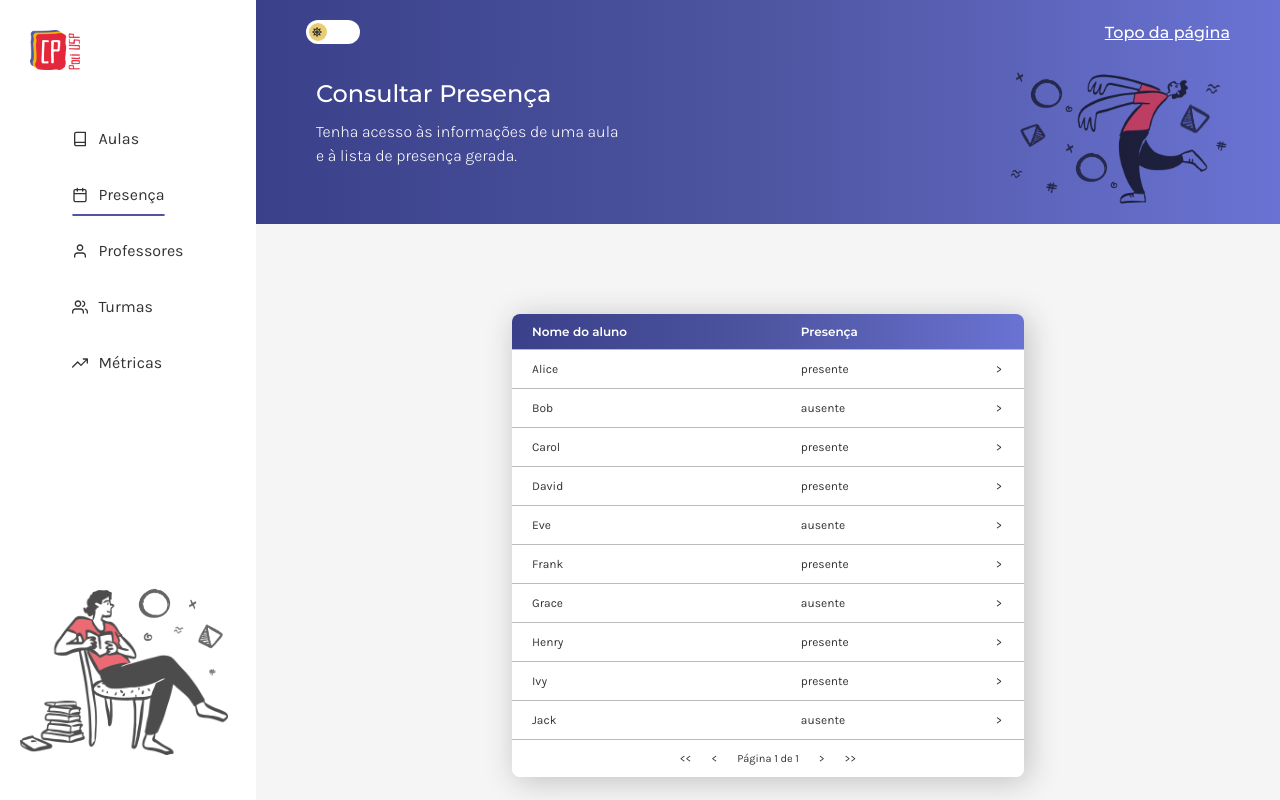
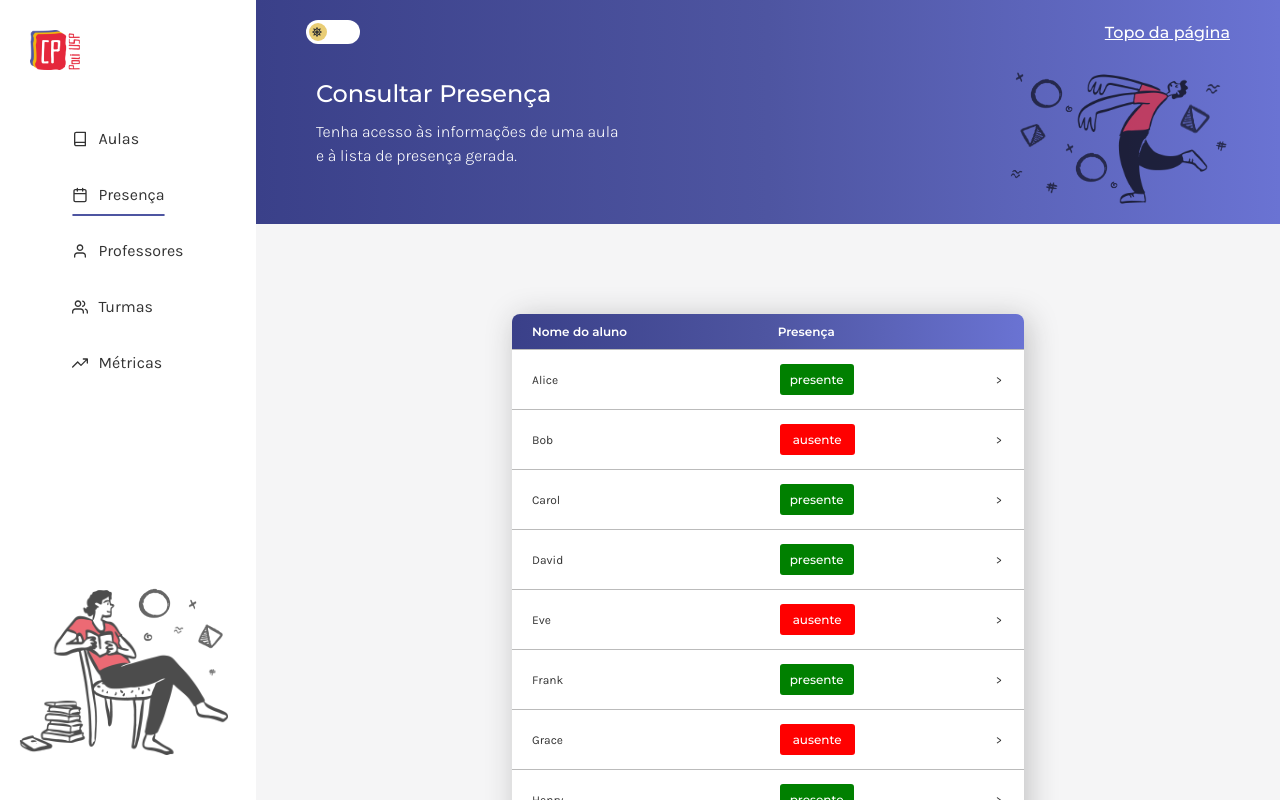
Before and after one commit to lucas-pvg/cp-presenca-cursinho-frontend, a React (Vite) app: page /attendence in a window 1280 px wide. Built offline with nearby package versions, Linux system fonts and the light colour scheme.

Commit message:
refactor: update presence table according to new pattern

```diff
--- a/src/data/students.ts
+++ b/src/data/students.ts
@@ -1,17 +1,17 @@
 export interface Student {
-    name: string
-    presence: string
-  }
+	name: string;
+	presence: string;
+}
 
-  export const students:Array<Student> = [
-    { name: 'Alice', presence: 'presente' },
-    { name: 'Bob', presence: 'ausente' },
-    { name: 'Carol', presence: 'presente' },
-    { name: 'David', presence: 'presente' },
-    { name: 'Eve', presence: 'ausente' },
-    { name: 'Frank', presence: 'presente' },
-    { name: 'Grace', presence: 'ausente' },
-    { name: 'Henry', presence: 'presente' },
-    { name: 'Ivy', presence: 'presente' },
-    { name: 'Jack', presence: 'ausente' }
-  ]
+export const studentsMock: Array<Student> = [
+	{ name: "Alice", presence: "presente" },
+	{ name: "Bob", presence: "ausente" },
+	{ name: "Carol", presence: "presente" },
+	{ name: "David", presence: "presente" },
+	{ name: "Eve", presence: "ausente" },
+	{ name: "Frank", presence: "presente" },
+	{ name: "Grace", presence: "ausente" },
+	{ name: "Henry", presence: "presente" },
+	{ name: "Ivy", presence: "presente" },
+	{ name: "Jack", presence: "ausente" },
+];
--- a/src/pages/presence/PresencePage.tsx
+++ b/src/pages/presence/PresencePage.tsx
@@ -1,40 +1,78 @@
-import { cva, VariantProps } from 'class-variance-authority';
-import { Hero } from '../../components/hero/hero';
-import { Table } from '../../components/table/Table';
-import { Student, students } from '../../data/students';
+import { cva, VariantProps } from "class-variance-authority";
+import { Hero } from "../../components/hero/hero";
+import { Table } from "../../components/table/Table";
+import { Student, studentsMock } from "../../data/students";
 
-import './PresencePage.css';
+import "./PresencePage.css";
+import React from "react";
+import { Button } from "../../components/button/Button";
 
-const PresencePageVariants = cva(
-    'presence page',
-    {
+const PresencePageVariants = cva("presence page", {
 	variants: {
 		mode: {
-          light: 'light',
-          dark: 'dark'
-        }
+			light: "light",
+			dark: "dark",
+		},
 	},
 	defaultVariants: {
-        mode: 'light'
-      }
-    }
-  )
+		mode: "light",
+	},
+});
 
 interface PresencePageProps extends VariantProps<typeof PresencePageVariants> {
-    mode?: 'light' | 'dark'
+	mode?: "light" | "dark";
 }
 
-export const PresencePage = ({ mode, ...props}: PresencePageProps) => {
+export const PresencePage = ({ mode, ...props }: PresencePageProps) => {
+	const [studentsData, setStudentsData] =
+		React.useState<Array<Student>>(studentsMock);
+
+	// useEffect(() => {
+	// 	setStudentsData(students);
+	// });
+
+	const createTableDataFromStudentsData = () => {
+		return studentsData.map((student, index) => [
+			student.name,
+			<Button
+				onClick={(e) => {
+					e.preventDefault();
+
+					const newPresence =
+						student.presence === "ausente" ? "presente" : "ausente";
+
+					setStudentsData((prevStudents) => {
+						const newStudents = [...prevStudents];
+						newStudents[index] = {
+							...newStudents[index],
+							presence: newPresence,
+						};
+						return newStudents;
+					});
+				}}
+				className={
+					student.presence === "presente"
+						? "presence-check-button"
+						: "abscense-button"
+				}
+			>
+				{student.presence}
+			</Button>,
+		]);
+	};
+
 	return (
 		<div className={PresencePageVariants({ mode })} {...props}>
-            <Hero title={'Consultar Presença'} description='Tenha acesso às informações de uma aula e à lista de presença gerada.'/>
-            <div className='page-content'>
-                <Table header={['Nome do aluno', 'Presença']} data={studentsData} />
+			<Hero
+				title={"Consultar Presença"}
+				description="Tenha acesso às informações de uma aula e à lista de presença gerada."
+			/>
+			<div className="page-content">
+				<Table
+					header={["Nome do aluno", "Presença"]}
+					data={createTableDataFromStudentsData()}
+				/>
 			</div>
 		</div>
-    )
-}
-
-const studentsData = students.map((obj) => {
-    return (Object.keys(obj).map((key) => obj[key as keyof Student]))
-  })
+	);
+};
```
Lines whose indentation alone changed are shown as unchanged.
